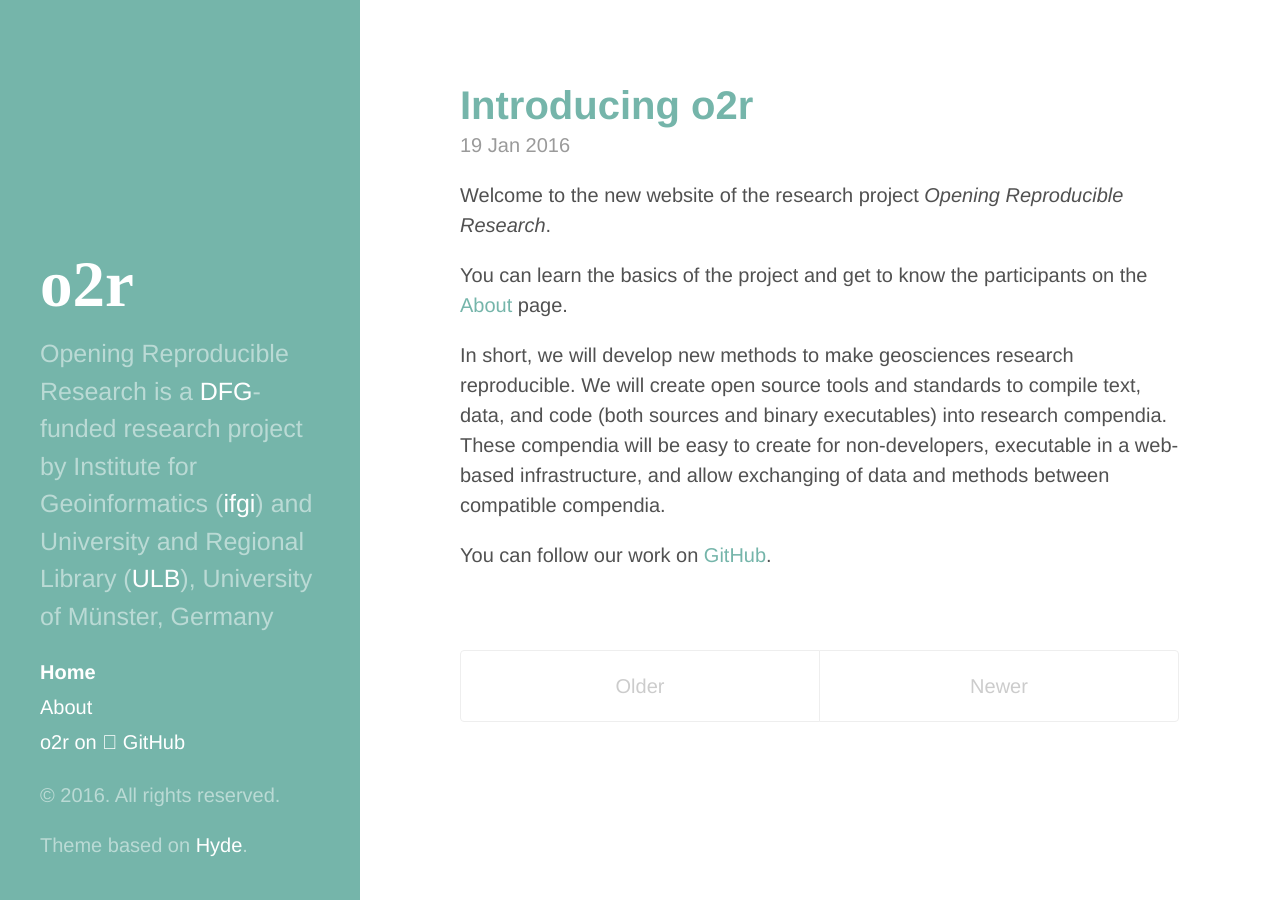
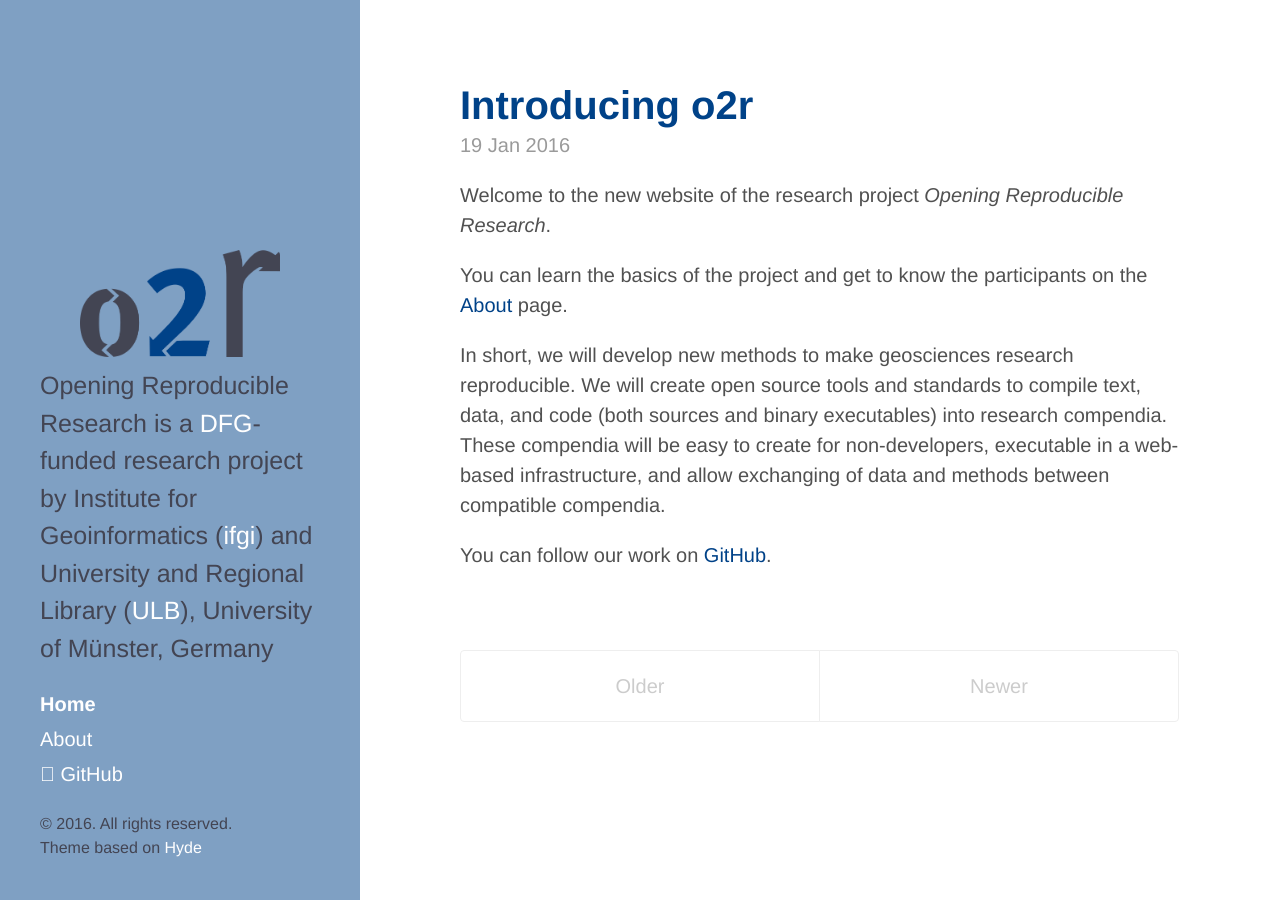
Before and after one commit to o2r-project/o2r-project.github.io, a Jekyll site: the page built from index.html, in a window 1280 px wide. Built offline with Jekyll 4.4.1, drawn with Linux system fonts in a browser that asks for light colours; the list of posts is cut into pages by our own code.

Commit message:
add logo to sidebar, adjust colors

```diff
--- a/_includes/head.html
+++ b/_includes/head.html
@@ -32,6 +32,7 @@
   <link rel="stylesheet" href="{{ site.baseurl }}public/css/poole.css">
   <link rel="stylesheet" href="{{ site.baseurl }}public/css/syntax.css">
   <link rel="stylesheet" href="{{ site.baseurl }}public/css/hyde.css">
+  <link rel="stylesheet" href="{{ site.baseurl }}public/css/o2r.css">
   <link href='https://fonts.googleapis.com/css?family=Source+Sans+Pro:700' rel='stylesheet' type='text/css'>
 
   {% comment %}
--- a/_includes/sidebar.html
+++ b/_includes/sidebar.html
@@ -3,7 +3,7 @@
     <div class="sidebar-about">
       <h1>
         <a href="{{ site.baseurl }}">
-          {{ site.title }}
+          <img alt="o2r" class="center" src="{{site.baseurl}}public/images/logo-transparent.png" width="200" />
         </a>
       </h1>
       <p class="lead">{{ site.description }}</p>
@@ -30,11 +30,11 @@
       <a class="sidebar-nav-item" href="{{ site.github.repo }}/archive/v{{ site.version }}.zip">Download</a>
       {% endcomment %}
 
-      <a class="sidebar-nav-item" href="{{ site.github.org }}">o2r on &#xf09b; GitHub</a>
+      <a class="sidebar-nav-item" href="{{ site.github.org }}">&#xf09b; GitHub</a>
 
     </nav>
 
-    <p>&copy; {{ site.time | date: '%Y' }}. All rights reserved.</p>
-    <p>Theme based on <a href="https://github.com/poole/hyde">Hyde</a>.</p>
+    <p class="small">&copy; {{ site.time | date: '%Y' }}. All rights reserved.<br />
+    Theme based on <a href="https://github.com/poole/hyde">Hyde</a></p>
   </div>
 </div>
--- a/_layouts/default.html
+++ b/_layouts/default.html
@@ -3,7 +3,7 @@
 
   {% include head.html %}
 
-  <body class="theme-base-0c">
+  <body class="theme-base-o2r">
 
     {% include sidebar.html %}
 
--- /dev/null
+++ b/public/css/o2r.css
@@ -0,0 +1,18 @@
+.theme-base-o2r .sidebar {
+  //background-color: #004288;
+  background-color: rgba(0,66,136,.5);
+  color: rgba(67,69,83,1);
+}
+.theme-base-o2r .content a,
+.theme-base-o2r .related-posts li a:hover {
+  color: #004288;
+}
+
+img.center {
+    display: block;
+    margin: 0 auto;
+}
+
+.small {
+    font-size: 0.8em;
+}
```
Also changed, not shown: public/images/logo-transparent.png (added).
